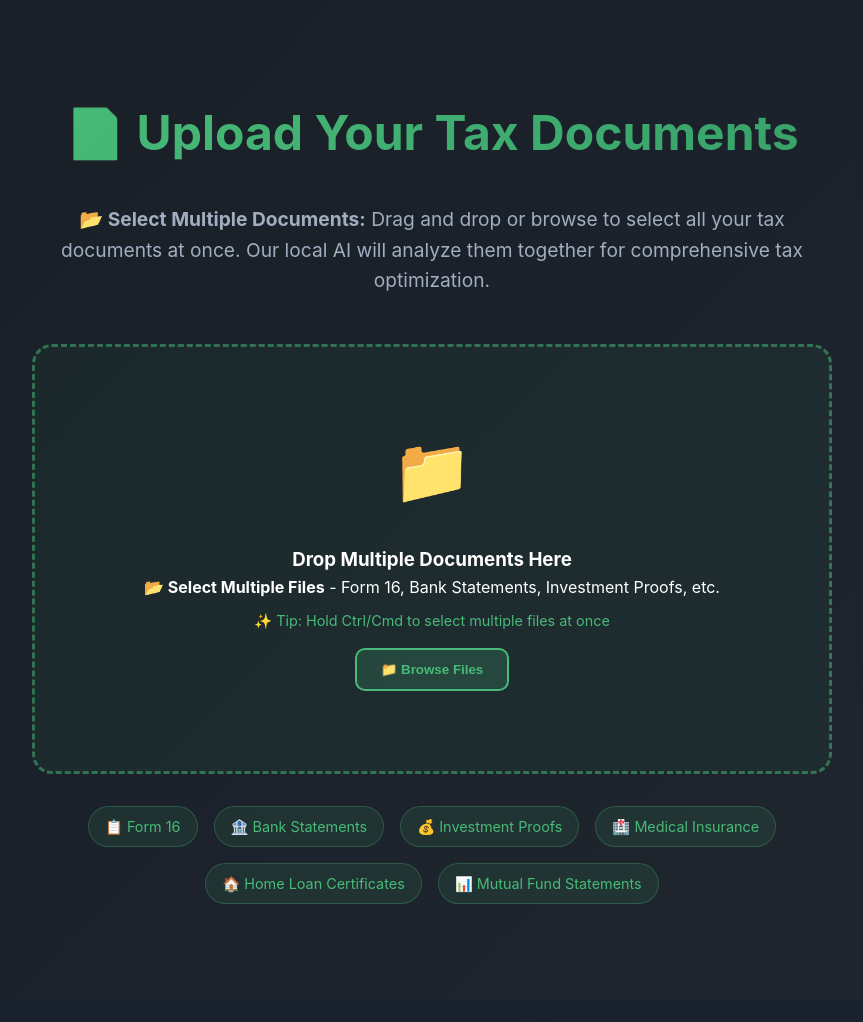
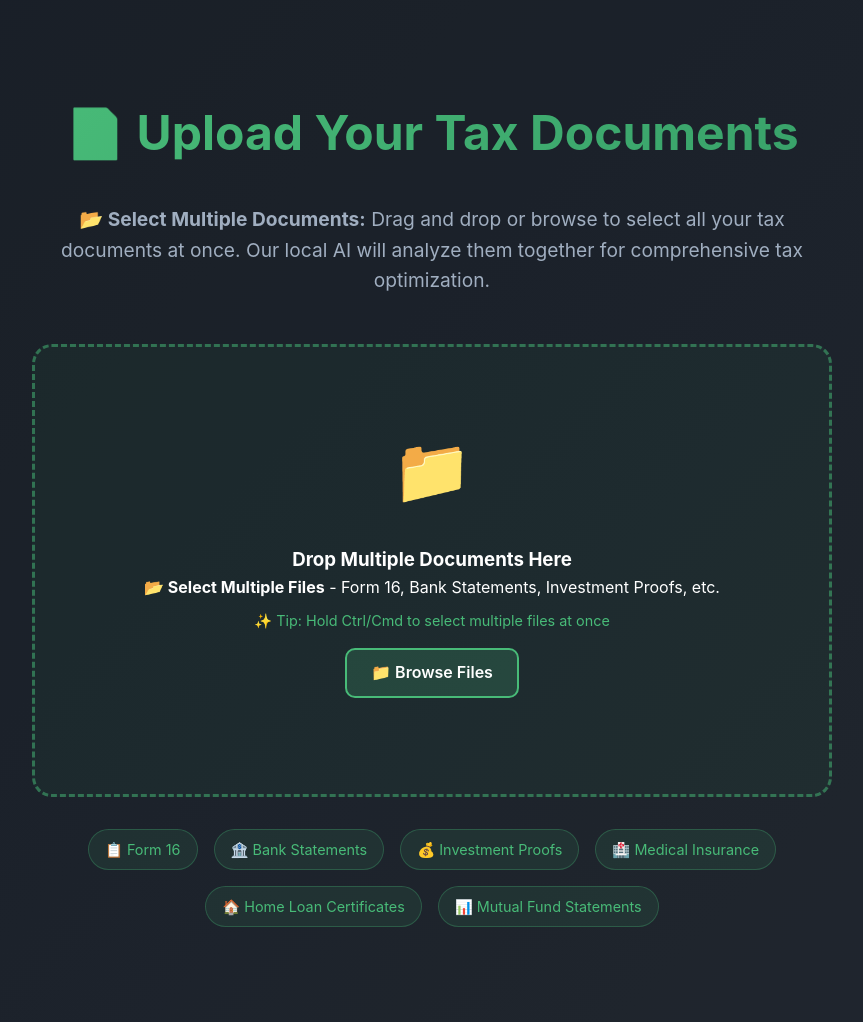
Before and after one commit to ri-sh/IncomeTaxAI, a Django app: page / in a window 1280 px wide. Shown: the part 1853-2875 px from the top of the page, without its empty margins (208-1071 px from the left). Run offline with Django 5.2, Linux system fonts and the light colour scheme; parts of the project's set-up code (start-up, migrations or seed data) failed here and were passed over.

Commit message:
fix the upload button clickable and functional

```diff
--- a/incometax_project/api/templates/enhanced_taxsahaj.html
+++ b/incometax_project/api/templates/enhanced_taxsahaj.html
@@ -725,6 +725,24 @@
             z-index: 1000;
             transition: width 0.1s ease;
             box-shadow: 0 0 10px rgba(0, 255, 127, 0.5);
+        }
+
+        .btn-upload {
+            display: inline-block;
+            background: rgba(72, 187, 120, 0.2);
+            border: 2px solid #48bb78;
+            color: white;
+            padding: 10px 1.5rem;
+            border-radius: 10px;
+            cursor: pointer;
+            font-weight: 600;
+            margin-top: 1rem;
+            margin-bottom: 1rem;
+            transition: all 0.3s ease;
+        }
+
+        .btn-upload:hover {
+            background: rgba(72, 187, 120, 0.3);
         }
 
         /* Animations */
@@ -925,21 +943,8 @@
                             <h3>Drop Multiple Documents Here</h3>
                             <p><strong>📂 Select Multiple Files</strong> - Form 16, Bank Statements, Investment Proofs, etc.</p>
                             <p style="font-size: 0.9rem; color: #48bb78; margin-top: 0.5rem;">✨ Tip: Hold Ctrl/Cmd to select multiple files at once</p>
-                            <label for="fileInput" style="display: inline-block;">
-                                <button type="button" id="browseFilesBtn" style="
-                                    background: rgba(72, 187, 120, 0.2);
-                                    border: 2px solid #48bb78;
-                                    color: #48bb78;
-                                    padding: 0.75rem 1.5rem;
-                                    border-radius: 10px;
-                                    cursor: pointer;
-                                    font-weight: 600;
-                                    margin-top: 1rem;
-                                    transition: all 0.3s ease;
-                                " onmouseover="this.style.background='rgba(72, 187, 120, 0.3)'"
-                                   onmouseout="this.style.background='rgba(72, 187, 120, 0.2)'">
-                                    📁 Browse Files
-                                </button>
+                            <label for="fileInput" class="btn-upload">
+                                📁 Browse Files
                             </label>
                         </div>
                         <input type="file" id="fileInput" style="display: none;" multiple accept=".pdf,.xlsx,.xls,.csv,.jpg,.jpeg,.png,.doc,.docx" onchange="handleFileSelect(event)">
```
